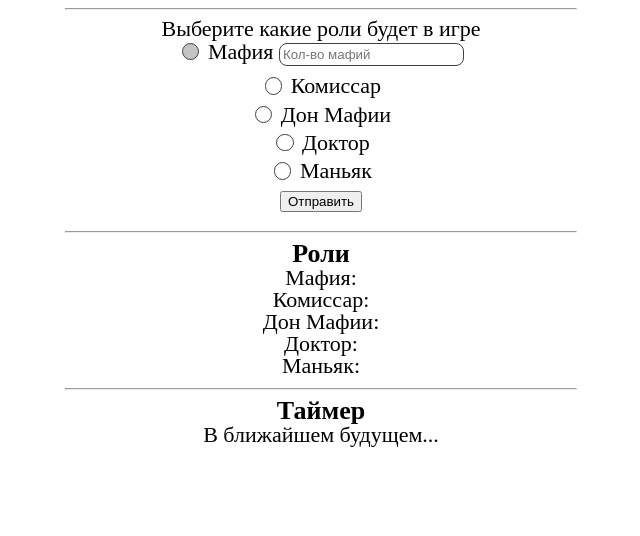
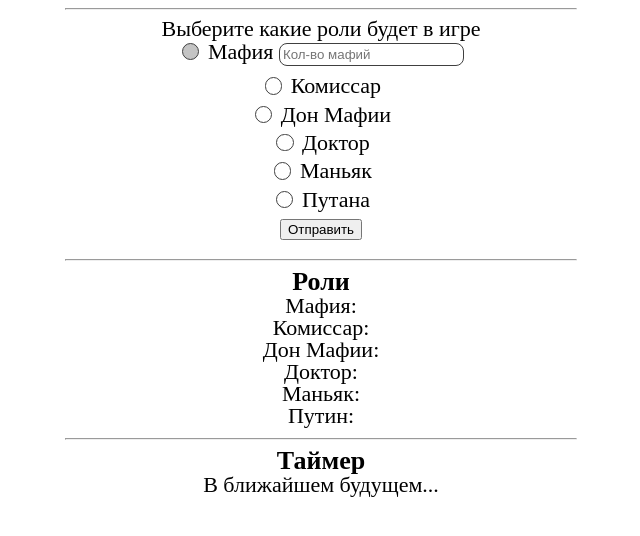
Before and after one commit to Pavitosik2/Pavitosik2.github.io, a plain HTML site: page index.html in a window 1280 px wide. Shown: the part 110-646 px from the top of the page, without its empty margins (319-959 px from the left). Drawn offline with Linux system fonts and the light colour scheme.

Commit message:
Update index.html

```diff
--- a/index.html
+++ b/index.html
@@ -24,6 +24,8 @@
 			<input type="checkbox" class="dok checks"> Доктор
 			<br>
 			<input type="checkbox" class="man checks"> Маньяк
+			<br>
+			<input type="checkbox" class="put checks"> Путана
 		</span>
 		<br>
 		<button class="button">Отправить</button>
@@ -39,6 +41,8 @@
 		<span class="roles-d">Доктор:</span>
 		<br>
 		<span class="roles-ma">Маньяк:</span>
+		<br>
+		<span class="roles-pu">Путин:</span>
 		<hr>
 	<span class="bold">Таймер</span>
 	<div>
```
